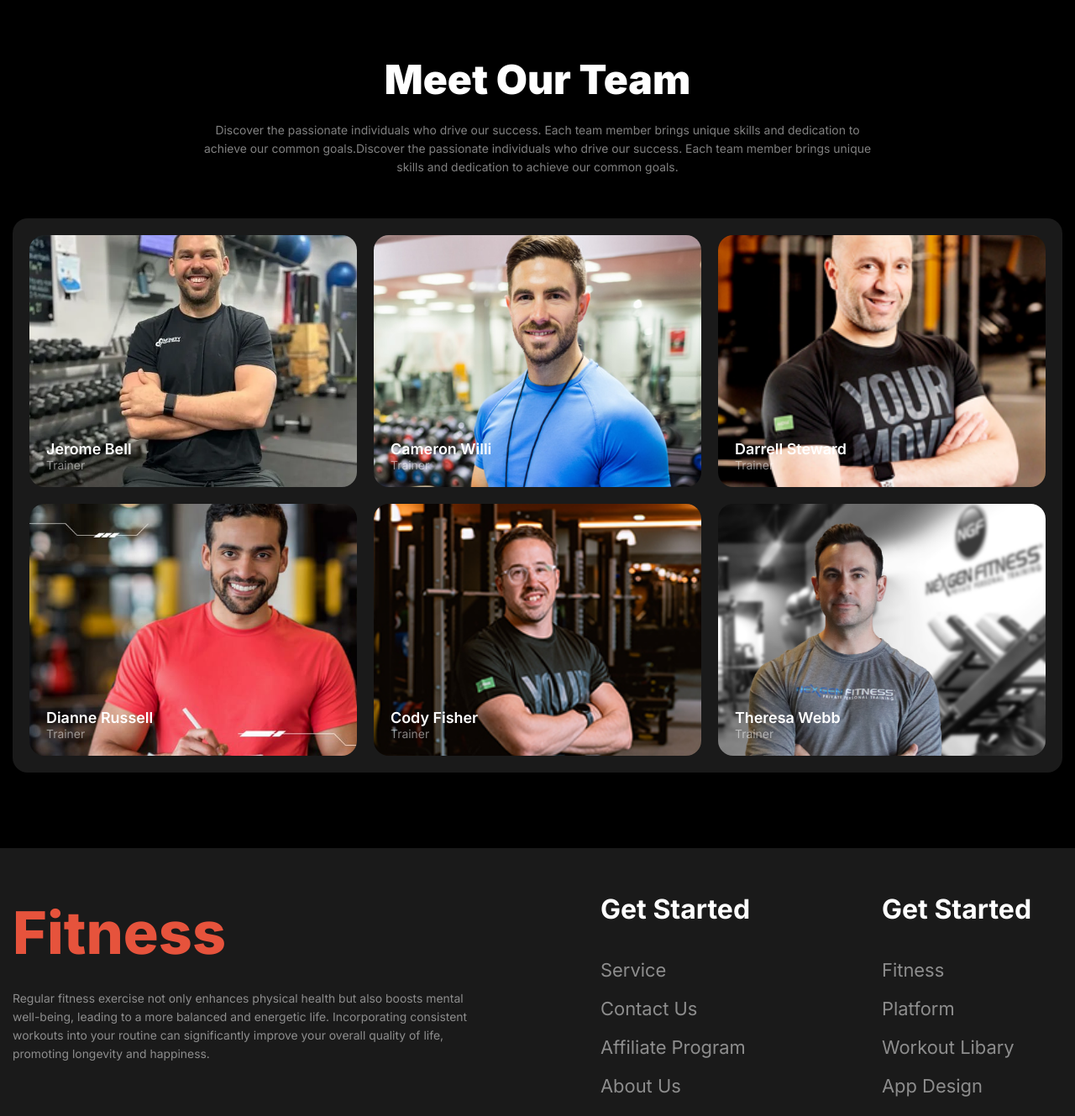
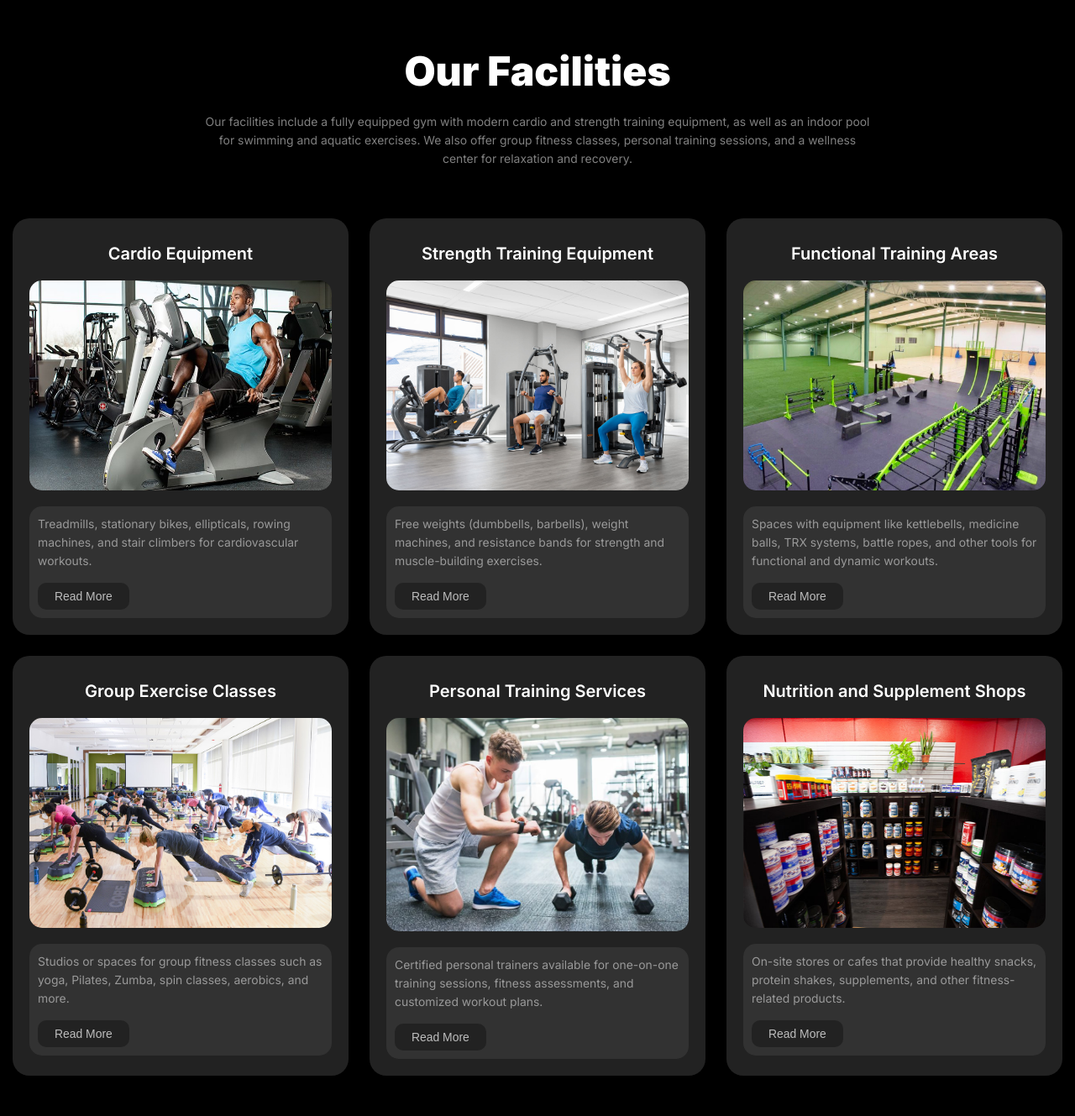
Before and after one commit to Ridoy5315/fitness-website, a plain HTML site: page index.html in a window 1280 px wide. Shown: the part 2680-4009 px from the top of the page at 84% size. Drawn offline with Linux system fonts and the light colour scheme; a web font is replaced by a local one.

Commit message:
added a new section named Our facilities

```diff
--- a/index.html
+++ b/index.html
@@ -125,7 +125,7 @@
                <div class="calculator-container">
                     <div class="calculator-content">
                          <div class="calculator-chart">
-                              <h5 class="chart-title">BMI Calculator Chart</h5>
+                              <h5 class="h5-style ">BMI Calculator Chart</h5>
                               <table>
                                    <thead>
                                         <tr>
@@ -154,7 +154,7 @@
                               </table>
                          </div>
                          <div class="calculate-bmi">
-                              <h5 class="calculate-bmi-title">Calculate your BMI</h5>
+                              <h5 class="h5-style ">Calculate your BMI</h5>
                               <p class="calculate-bmi-intro font-style">Calculating your BMI helps determine if you're
                                    in a healthy
                                    weight range, which is crucial for tailoring an effective exercise regimen. By
@@ -188,11 +188,81 @@
                     </div>
                </div>
           </section>
+          <!-- Facilities section -->
+          <section class="facilities-section">
+               <div class="facilities-intro">
+                    <h3 class="facilities-title h3-title ">Our Facilities</h3>
+                    <p class="font-style">Our facilities include a fully equipped gym with
+                         modern cardio and strength training equipment, as well as an indoor pool for swimming and
+                         aquatic exercises. We also offer group fitness classes, personal training sessions, and a
+                         wellness center for relaxation and recovery.</p>
+               </div>
+               <div class="facilities-container">
+                    <div class="facilities-content">
+                         <h5 class="fitness-content-title">Cardio Equipment</h5>
+                         <img src="./images/fitness/Cardio Equipment.jpg" alt="">
+                         <div class="fitness-content-description"><p class="font-style">Treadmills, stationary bikes, ellipticals, rowing machines, and stair
+                              climbers for cardiovascular workouts.</p>
+                         <button>Read More</button>
+
+                         </div>
+
+                    </div>
+                    <div class="facilities-content">
+                         <h5 class="fitness-content-title">Strength Training Equipment</h5>
+                         <img src="./images/fitness/strength.jpg" alt="">
+                         <div class="fitness-content-description">
+                              <p class="font-style">Free weights (dumbbells, barbells), weight machines, and resistance bands
+                                   for strength and muscle-building exercises.</p>
+                              <button>Read More</button>
+                         </div>
+                    </div>
+                    <div class="facilities-content">
+                         <h5 class="fitness-content-title">Functional Training Areas</h5>
+                         <img src="./images/fitness/Functional Training Areas.jpeg" alt="">
+                         <div class="fitness-content-description">
+                              <p class="font-style">Spaces with equipment like kettlebells, medicine balls, TRX systems,
+                                   battle ropes, and other tools for functional and dynamic workouts. </p>
+                              <button>Read More</button>
+                         </div>
+                    </div>
+                    <div class="facilities-content">
+                         <h5 class="fitness-content-title">Group Exercise Classes</h5>
+                         <img src="./images/fitness/group exercise.jpg" alt="">
+                         <div class="fitness-content-description">
+                              <p class="font-style">Studios or spaces for group fitness classes such as yoga, Pilates, Zumba,
+                                   spin classes, aerobics, and more.</p>
+                              <button>Read More</button>
+                         </div>
+                    </div>
+                    <div class="facilities-content">
+                         <h5 class="fitness-content-title">Personal Training Services</h5>
+                         <img src="./images/fitness/personal training.jpg" alt="">
+                         <div class="fitness-content-description">
+                              <p class="font-style">Certified personal trainers available for one-on-one training sessions,
+                                   fitness assessments, and customized workout plans.</p>
+                              <button>Read More</button>
+                         </div>
+                    </div>
+                    <div class="facilities-content">
+                         <h5 class="fitness-content-title">Nutrition and Supplement Shops</h5>
+                         <img src="./images/fitness/Nutrition and Supplement Shops.jpg" alt="">
+                         <div class="fitness-content-description">
+                              <p class="font-style">On-site stores or cafes that provide healthy snacks, protein shakes,
+                                   supplements, and other fitness-related products.</p>
+                              <button>Read More</button>
+                         </div>
+                    </div>
+               </div>
+          </section>
           <!-- Meet our team section -->
-           <section class="meet-section">
+          <section class="meet-section">
                <div class="meet-intro">
                     <h3 class="meet-title h3-title">Meet Our Team</h3>
-                    <p class="meet-subtitle font-style">Discover the passionate individuals who drive our success. Each team member brings unique skills and dedication to achieve our common goals.Discover the passionate individuals who drive our success. Each team member brings unique skills and dedication to achieve our common goals.</p>
+                    <p class="meet-subtitle font-style">Discover the passionate individuals who drive our success. Each
+                         team member brings unique skills and dedication to achieve our common goals.Discover the
+                         passionate individuals who drive our success. Each team member brings unique skills and
+                         dedication to achieve our common goals.</p>
                </div>
                <div class="meet-image-container">
                     <div class="image-1-content">
@@ -220,16 +290,19 @@
                          <span class="image-6-span font-style">Trainer</span>
                     </div>
                </div>
-           </section>
+          </section>
      </main>
      <!-- main finish -->
-      <!-- footer start -->
+     <!-- footer start -->
      <footer>
           <div class="footer-container">
                <div class="footer-content">
                     <div class="footer-intro">
                          <h2 class="footer-title">Fitness</h2>
-                         <p class="footer-title-content font-style">Regular fitness exercise not only enhances physical health but also boosts mental well-being, leading to a more balanced and energetic life. Incorporating consistent workouts into your routine can significantly improve your overall quality of life, promoting longevity and happiness.</p>
+                         <p class="footer-title-content font-style">Regular fitness exercise not only enhances physical
+                              health but also boosts mental well-being, leading to a more balanced and energetic life.
+                              Incorporating consistent workouts into your routine can significantly improve your overall
+                              quality of life, promoting longevity and happiness.</p>
                     </div>
                     <div class="footer-menu">
                          <div class="footer-menu-1">
@@ -258,7 +331,7 @@
                </div>
           </div>
      </footer>
-      <!-- footer finish -->
+     <!-- footer finish -->
 </body>
 
 </html>
--- a/styles/style.css
+++ b/styles/style.css
@@ -28,6 +28,13 @@ body {
      color: rgb(255, 255, 255);
      font-size: 3rem;
      font-weight: 900;
+}
+
+.h5-style {
+     color: rgb(255, 255, 255);
+     font-size: 1.75rem;
+     font-weight: 900;
+     margin-bottom: 0px;
 }
 
 .h6-title {
@@ -309,14 +316,6 @@ header {
      gap: 30px;
 }
 
-.chart-title,
-.calculate-bmi-title {
-     color: rgb(255, 255, 255);
-     font-size: 1.75rem;
-     font-weight: 900;
-     margin-bottom: 0px;
-}
-
 th,
 td {
      border: 1px solid rgba(255, 255, 255, 0.1);
@@ -370,6 +369,68 @@ select {
      font-weight: 400;
 }
 
+/* Our facilities styles */
+.facilities-section {
+     margin-top: 100px;
+     max-width: 1250px;
+     margin: 90px auto 0px;
+}
+.facilities-intro{
+     max-width: 800px;
+     margin: 0 auto;
+     text-align: center;
+}
+.facilities-title {
+     margin: 0px;
+     margin-bottom: 20px;
+}
+
+.facilities-content {
+     border-radius: 20px;
+     background: rgb(34, 34, 34);
+     padding: 20px;
+}
+.facilities-content img{
+     width: 100%;
+     border-radius: 15px;
+     margin-bottom: 15px;
+     min-height: 250px;
+}
+.facilities-content h5{
+     margin: 10px 0px 20px;
+     font-size: 1.25rem;
+     color: rgb(255, 255, 255);
+     font-weight: 600;
+     text-align: center;
+}
+.fitness-content-description{
+     background: rgb(50, 50, 50);
+     border-radius: 15px;
+     padding: 10px;
+}
+.fitness-content-description button{
+     border-radius: 10px;
+     border: none;
+     background: rgb(34, 34, 34);
+     color: rgba(255, 255, 255, 0.7);
+     font-size: 0.87rem;
+     padding: 8px 20px;
+     cursor: pointer;
+     margin-top: 15px;
+     text-align: right;
+}
+.fitness-content-description button:hover {
+     background: rgb(230, 83, 60);
+     color: rgb(255, 255, 255);
+     font-weight: 600;
+}
+
+.facilities-container{
+     margin-top: 60px;
+     display: grid;
+     grid-template-columns: repeat(3, 1fr);
+     gap: 25px;
+}
 /* Meet our team section styles */
 .meet-section {
      max-width: 1250px;
@@ -463,26 +524,31 @@ footer {
      background: rgba(255, 255, 255, 0.1);
      padding-bottom: 10px;
 }
-.footer-container{
+
+.footer-container {
      max-width: 1250px;
      margin: 0 auto;
 }
-.footer-content{
+
+.footer-content {
      display: grid;
      grid-template-columns: 1fr 1fr;
      gap: 150px;
 }
+
 .footer-title {
      color: rgb(230, 83, 60);
      font-size: 4.37rem;
      font-weight: 800;
      margin-bottom: 25px;
 }
-.footer-menu{
+
+.footer-menu {
      display: grid;
      grid-template-columns: repeat(2, 1fr);
      gap: 120px;
 }
+
 /* .footer-menu-1{
      display: flex;
 } */
@@ -497,9 +563,11 @@ footer ul {
      list-style: none;
      padding: 0;
 }
-footer li{
+
+footer li {
      margin-bottom: 20px;
 }
+
 footer li a {
      text-decoration: none;
      color: rgba(255, 255, 255, 0.5);
```
Also changed, not shown: images/fitness/Cardio Equipment.jpg (added), images/fitness/Functional Training Areas.jpeg (added), images/fitness/Nutrition and Supplement Shops.jpg (added), images/fitness/group exercise.jpg (added), images/fitness/personal training.jpg (added), images/fitness/strength.jpg (added).
